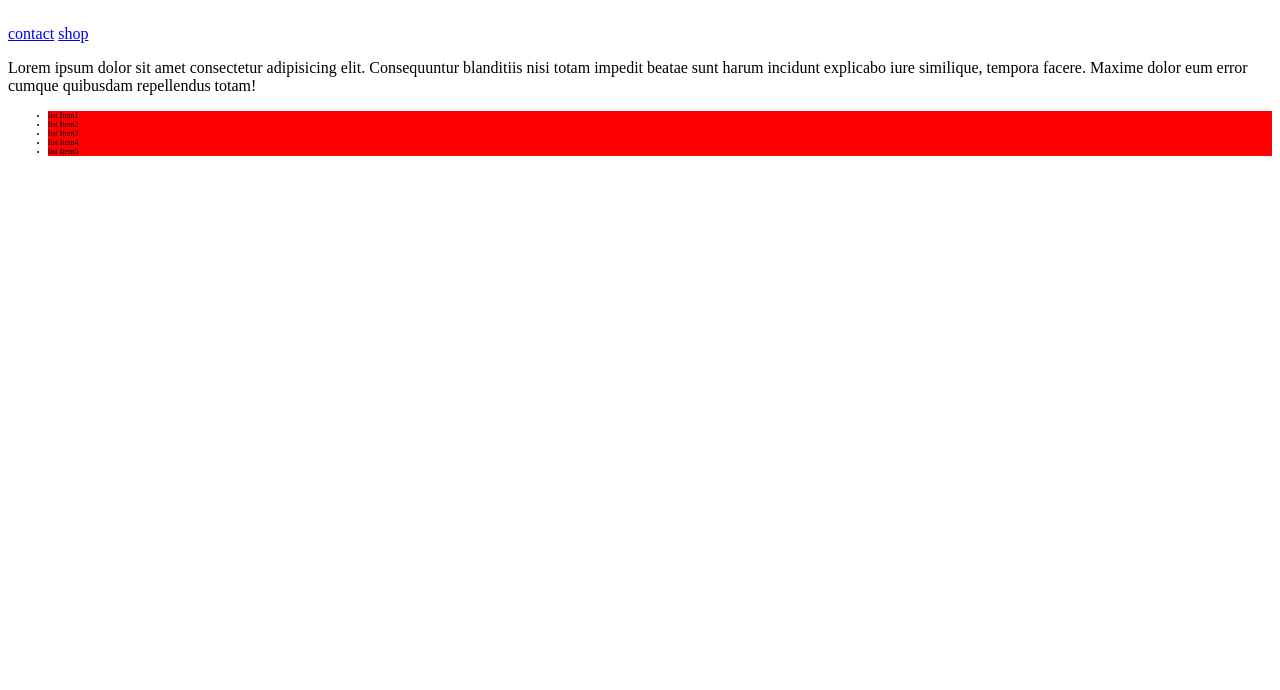
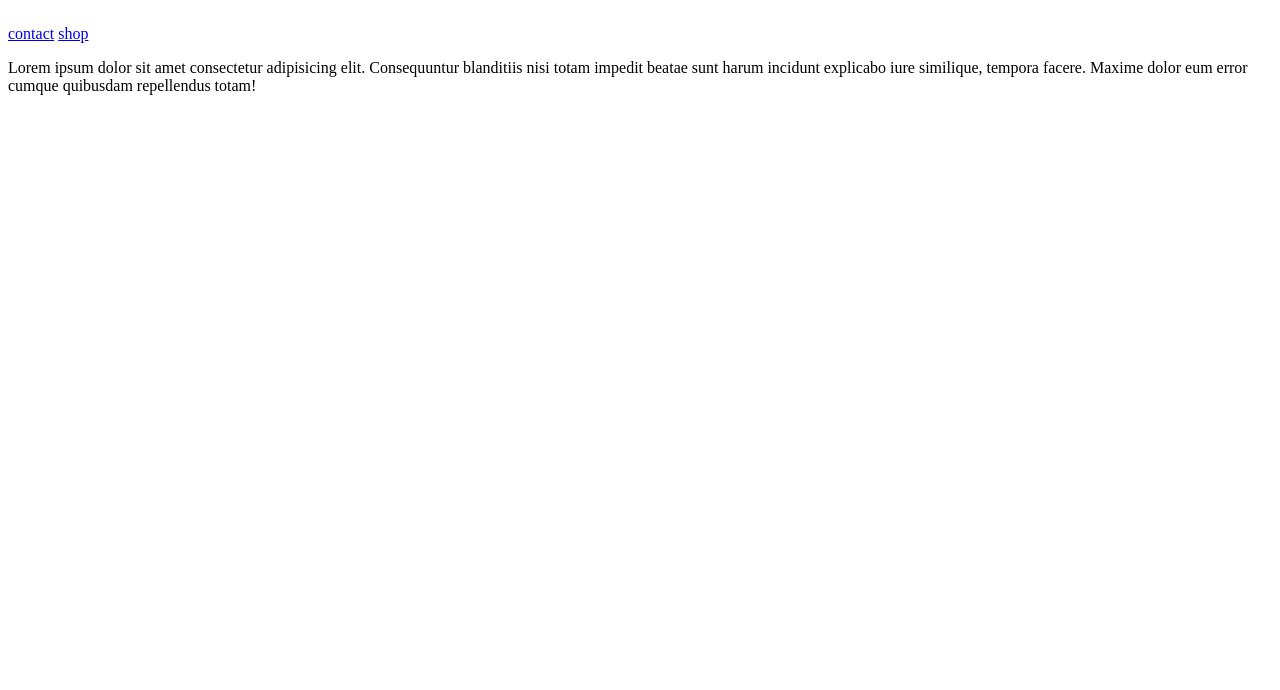
Before and after one commit to Amir-Cheraghii/Project, a plain HTML site: page index.html in a window 1280 px wide. Shown: the part 110-800 px from the top of the page. Drawn offline with Linux system fonts and the light colour scheme.

Commit message:
Update index.html

```diff
--- a/index.html
+++ b/index.html
@@ -18,12 +18,6 @@
         </header>
         <p>Lorem ipsum dolor sit amet consectetur adipisicing elit. Consequuntur blanditiis nisi totam impedit beatae sunt harum incidunt explicabo iure similique, tempora facere. Maxime dolor eum error cumque quibusdam repellendus totam!</p>
 
-        <ul>
-            <li>list Item1</li>
-            <li>list Item2</li>
-            <li>list Item3</li>
-            <li>list Item4</li>
-            <li>list Item5</li>
-        </ul>
+
     </body>
 </html>
```
